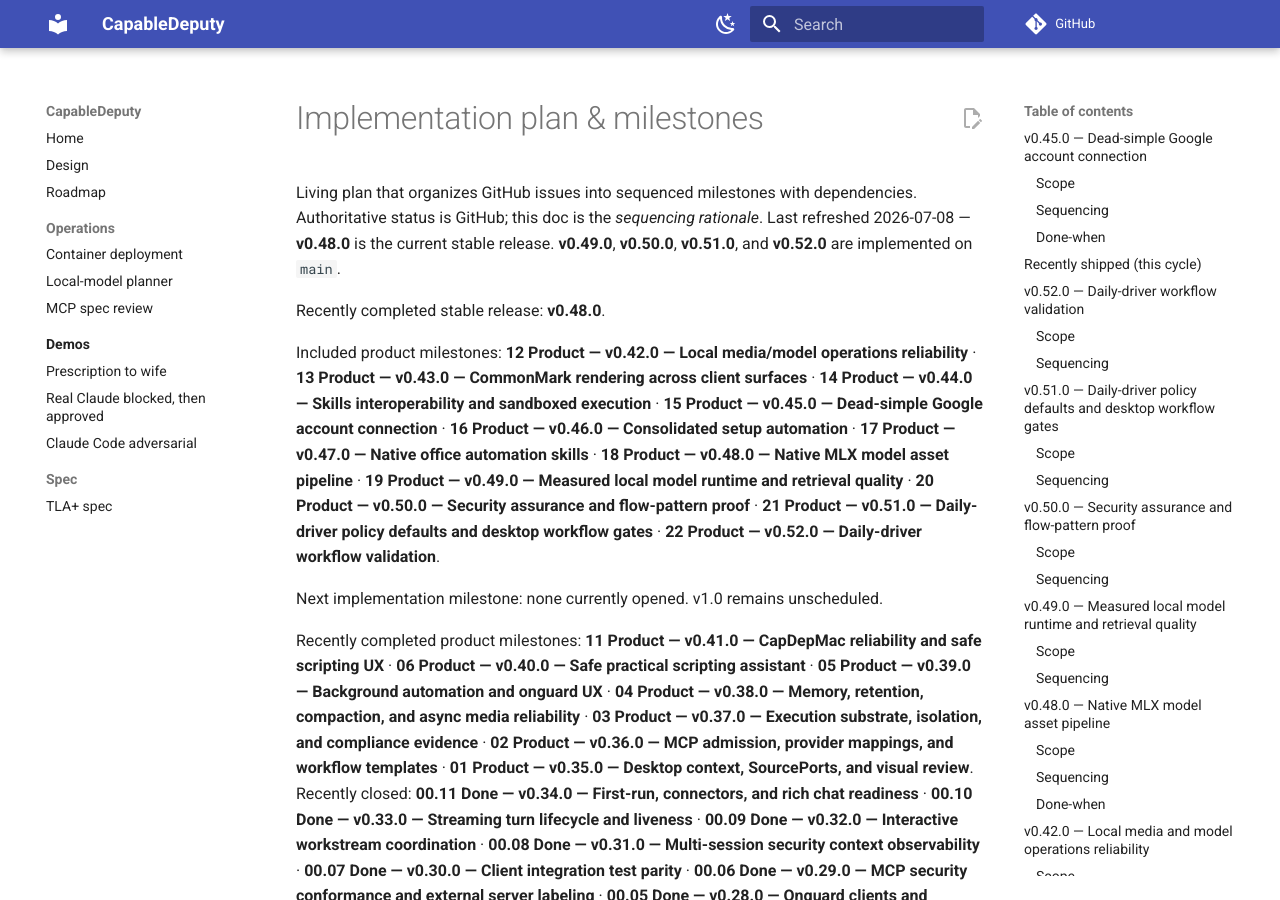
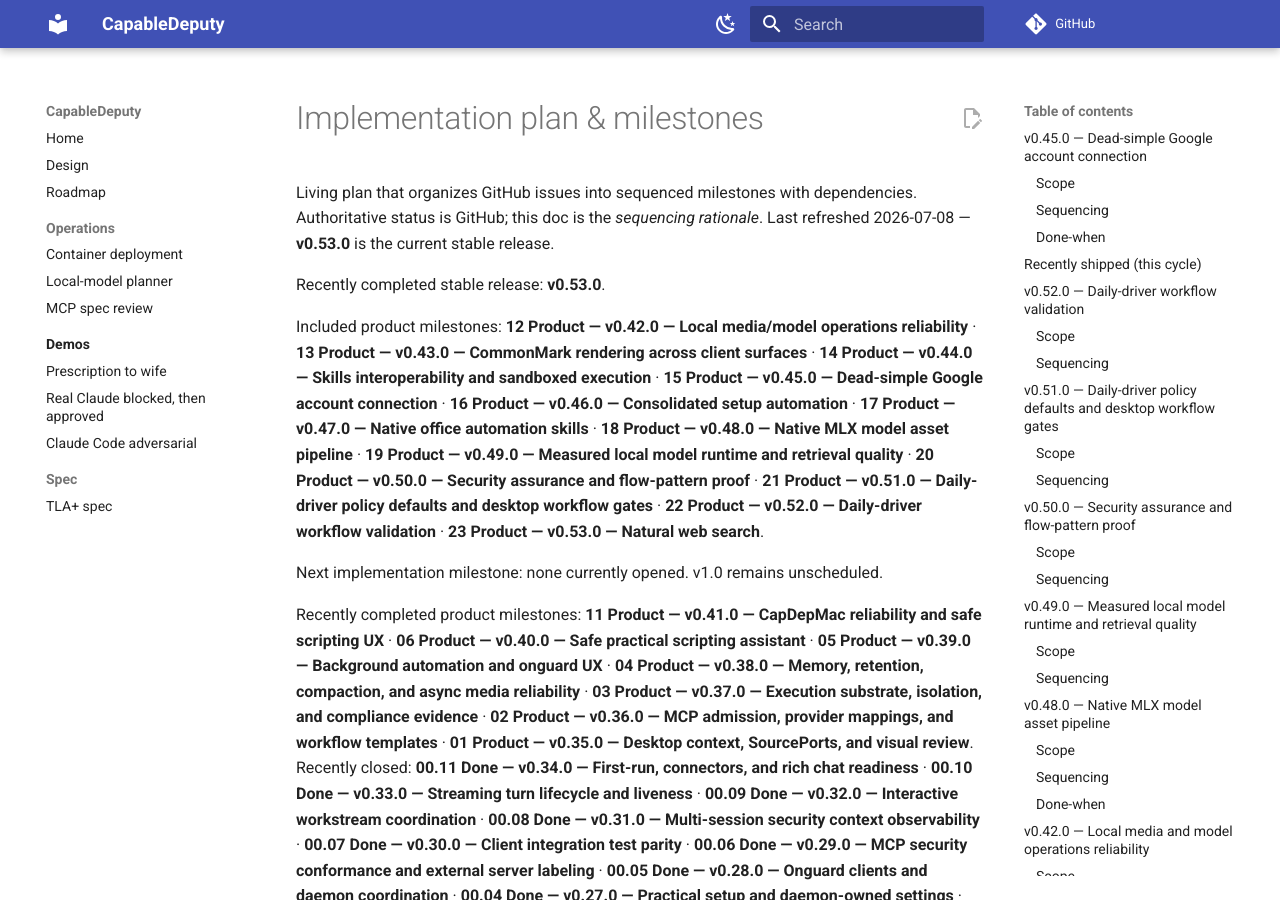
Before and after one commit to marctjones/capabledeputy, an MkDocs documentation site: the page built from docs/implementation-plan.md, in a window 1280 px wide and 900 px high. Built offline with MkDocs 1.6.1 and Material for MkDocs 9.7.7, drawn with Linux system fonts in a browser that asks for light colours; comment, search, counter and statistics services are not loaded.

```diff
--- a/docs/implementation-plan.md
+++ b/docs/implementation-plan.md
@@ -2,11 +2,10 @@
 
 Living plan that organizes GitHub issues into sequenced milestones
 with dependencies. Authoritative status is GitHub; this doc is the *sequencing
-rationale*. Last refreshed 2026-07-08 — **v0.48.0** is the current stable
-release. **v0.49.0**, **v0.50.0**, **v0.51.0**, and **v0.52.0** are
-implemented on `main`.
+rationale*. Last refreshed 2026-07-08 — **v0.53.0** is the current stable
+release.
 
-Recently completed stable release: **v0.48.0**.
+Recently completed stable release: **v0.53.0**.
 
 Included product milestones: **12 Product — v0.42.0 — Local media/model
 operations reliability** · **13 Product — v0.43.0 — CommonMark rendering
@@ -18,7 +17,8 @@ v0.48.0 — Native MLX model asset pipeline** · **19 Product — v0.49.0 —
 Measured local model runtime and retrieval quality** · **20 Product — v0.50.0 —
 Security assurance and flow-pattern proof** · **21 Product — v0.51.0 —
 Daily-driver policy defaults and desktop workflow gates** · **22 Product —
-v0.52.0 — Daily-driver workflow validation**.
+v0.52.0 — Daily-driver workflow validation** · **23 Product — v0.53.0 —
+Natural web search**.
 
 Next implementation milestone: none currently opened. v1.0 remains
 unscheduled.
--- a/pyproject.toml
+++ b/pyproject.toml
@@ -1,6 +1,6 @@
 [project]
 name = "capabledeputy"
-version = "0.48.0"
+version = "0.53.0"
 description = "Structurally secure runtime for personal AI agents — a capable deputy, never a confused one."
 readme = "README.md"
 requires-python = ">=3.14"
@@ -13,7 +13,6 @@ keywords = ["ai", "agent", "security", "capability", "information-flow-control",
 classifiers = [
     "Development Status :: 2 - Pre-Alpha",
     "Intended Audience :: Developers",
-    "License :: Other/Proprietary License",
     "Operating System :: POSIX :: Linux",
     "Operating System :: MacOS :: MacOS X",
     "Programming Language :: Python :: 3 :: Only",
@@ -66,7 +65,7 @@ capdep-setup = "capabledeputy.cli.setup_cli:app"
 capdep-google-cloud-setup = "capabledeputy.cli.google_cloud_setup:app"
 
 [build-system]
-requires = ["uv_build>=0.9.27,<0.10.0"]
+requires = ["uv_build>=0.11.21,<0.12.0"]
 build-backend = "uv_build"
 
 [dependency-groups]
--- a/src/capabledeputy/version.py
+++ b/src/capabledeputy/version.py
@@ -1 +1 @@
-__version__ = "0.48.0"
+__version__ = "0.53.0"
```
Also changed, not shown: CHANGELOG.md (+40 -0 lines), README.md (+21 -9 lines), ROADMAP.md (+9 -8 lines), 1 other file.
